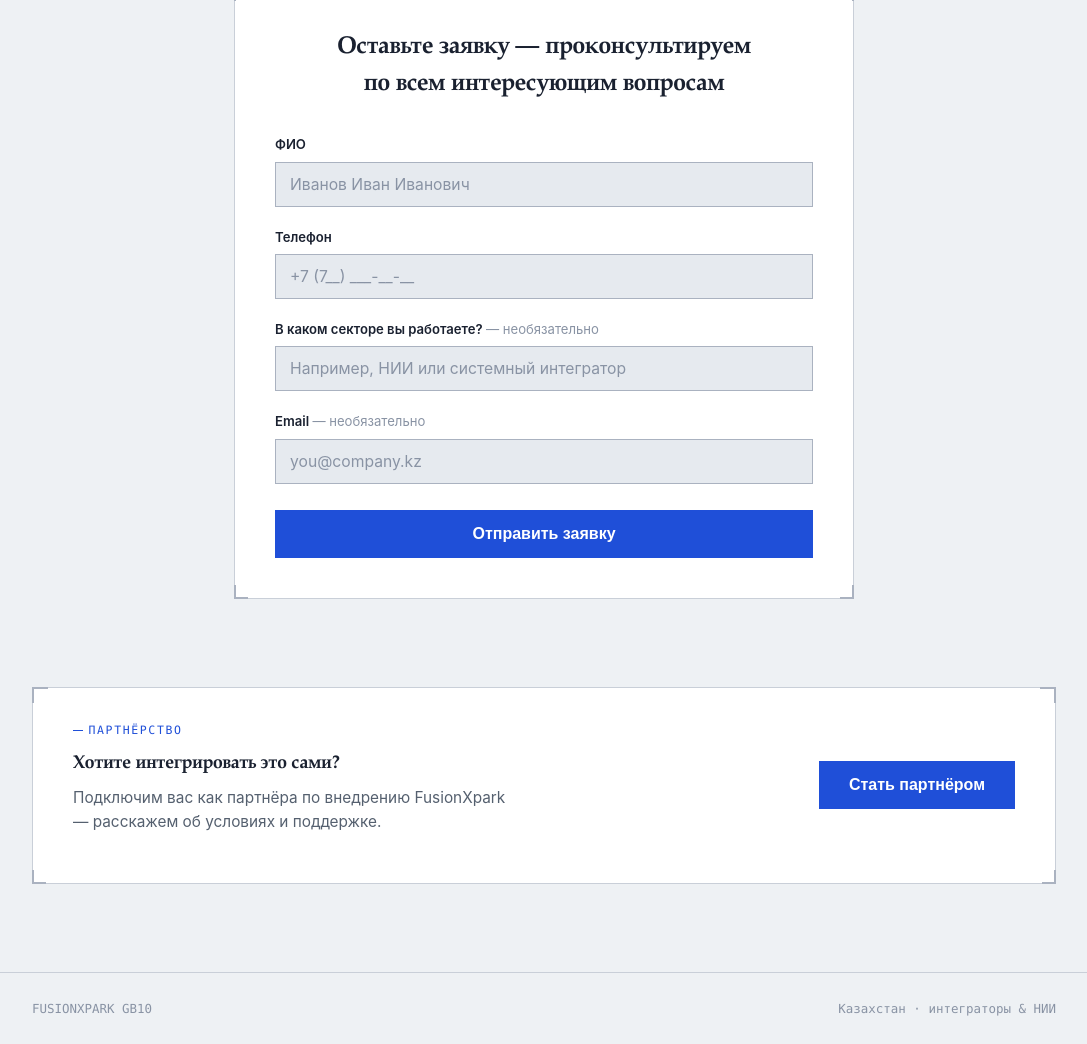
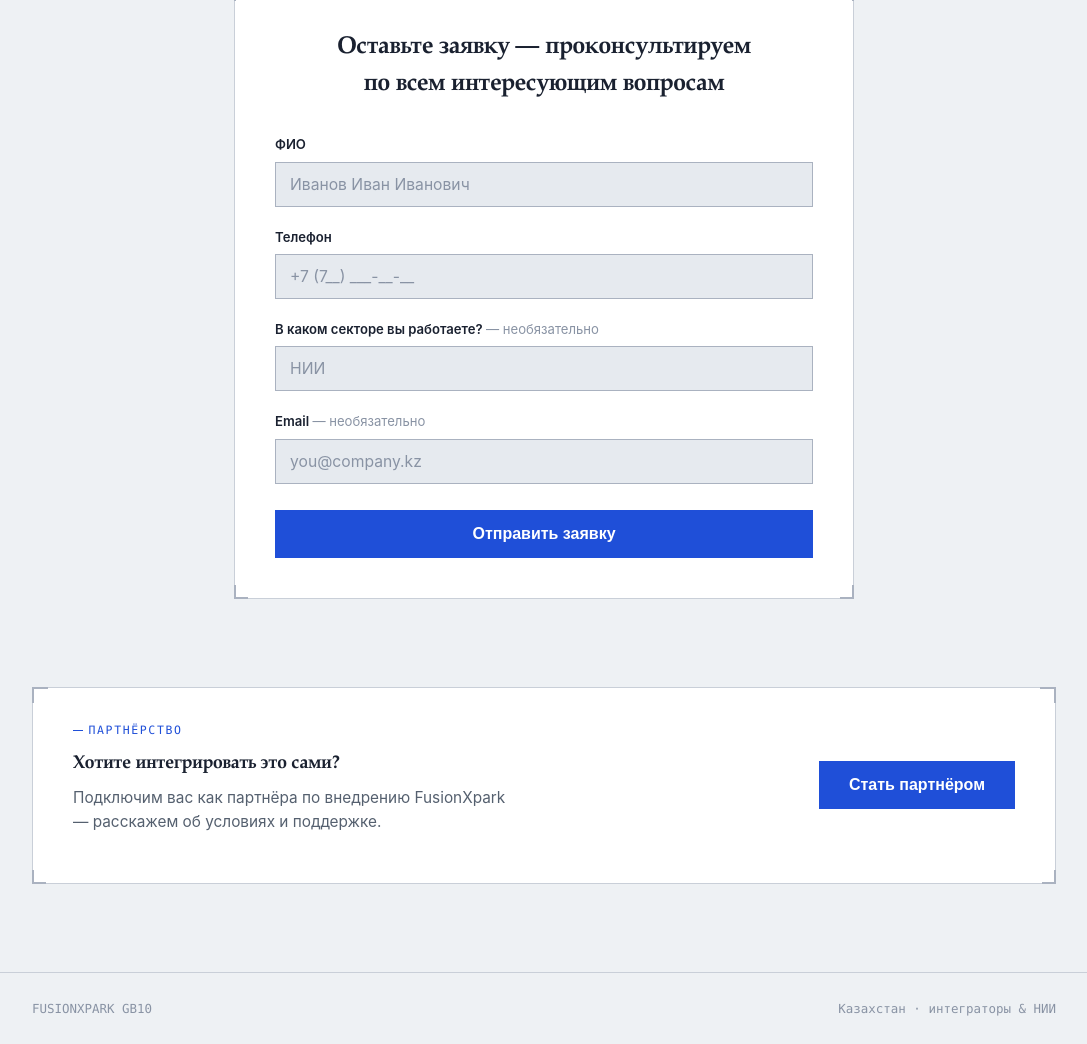
Before and after one commit to tursagulov13/fusionxparknii, a website: page index.html in a window 1280 px wide. Shown: the part 2863-3907 px from the top of the page, without its empty margins (96-1183 px from the left). Drawn offline with Linux system fonts and the light colour scheme.

Commit message:
Simplify sector field placeholder

```diff
--- a/index.html
+++ b/index.html
@@ -748,7 +748,7 @@
             </div>
             <div class="field">
               <label for="sector">В каком секторе вы работаете? <span class="opt">— необязательно</span></label>
-              <input type="text" id="sector" name="sector" placeholder="Например, НИИ или системный интегратор">
+              <input type="text" id="sector" name="sector" placeholder="НИИ">
             </div>
             <div class="field">
               <label for="email">Email <span class="opt">— необязательно</span></label>
```
